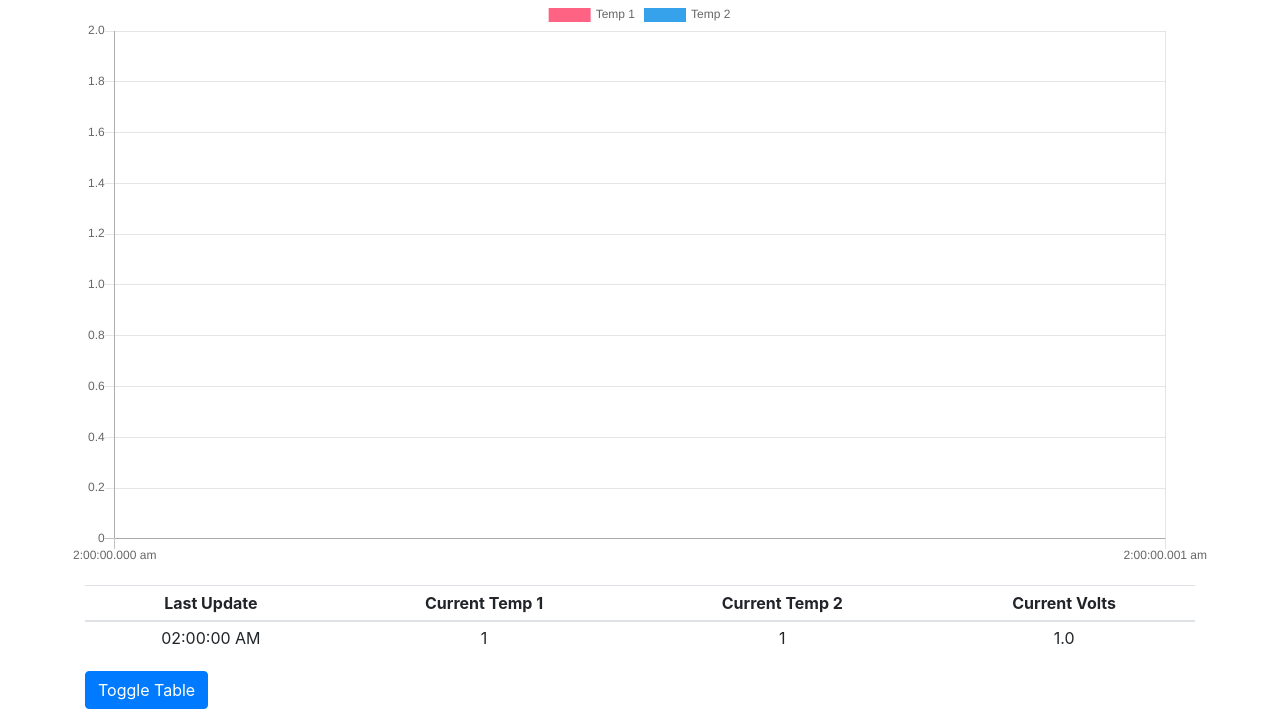
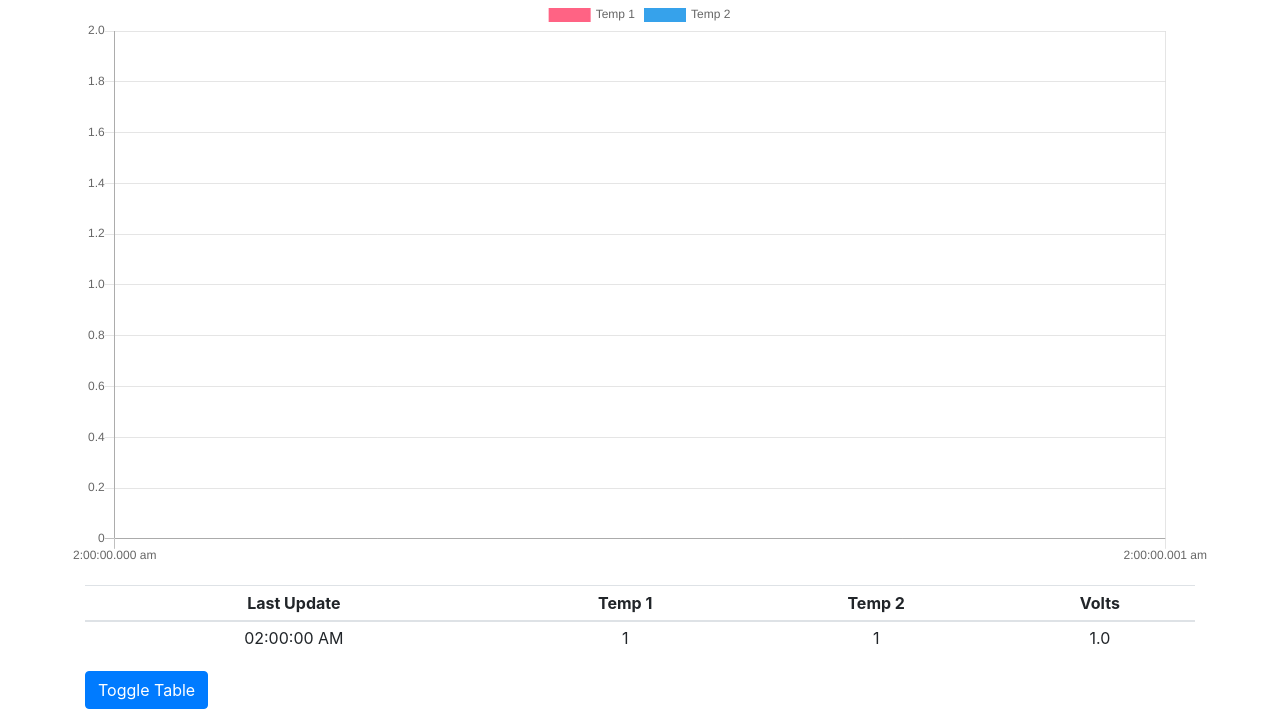
Before and after one commit to tarkah/bbq_temp, a Flask app: page /session/1 in a window 1280 px wide. Shown: the part 101-826 px from the top of the page. Run offline with Flask 2, Linux system fonts and the light colour scheme; tables that the repository leaves empty hold one stand-in row (values such as "Sample post"); data that the repository does not hold is empty; some libraries are stand-ins or nearby versions.

Commit message:
remove current from header

```diff
--- a/bbq/templates/temps.html
+++ b/bbq/templates/temps.html
@@ -8,9 +8,9 @@
   <thead>
     <tr>
       <th scope="col">Last Update</th>
-      <th scope="col">Current Temp 1</th>
-      <th scope="col">Current Temp 2</th>
-      <th scope="col">Current Volts</th>
+      <th scope="col">Temp 1</th>
+      <th scope="col">Temp 2</th>
+      <th scope="col">Volts</th>
     </tr>
   </thead>
   <tbody>
```
